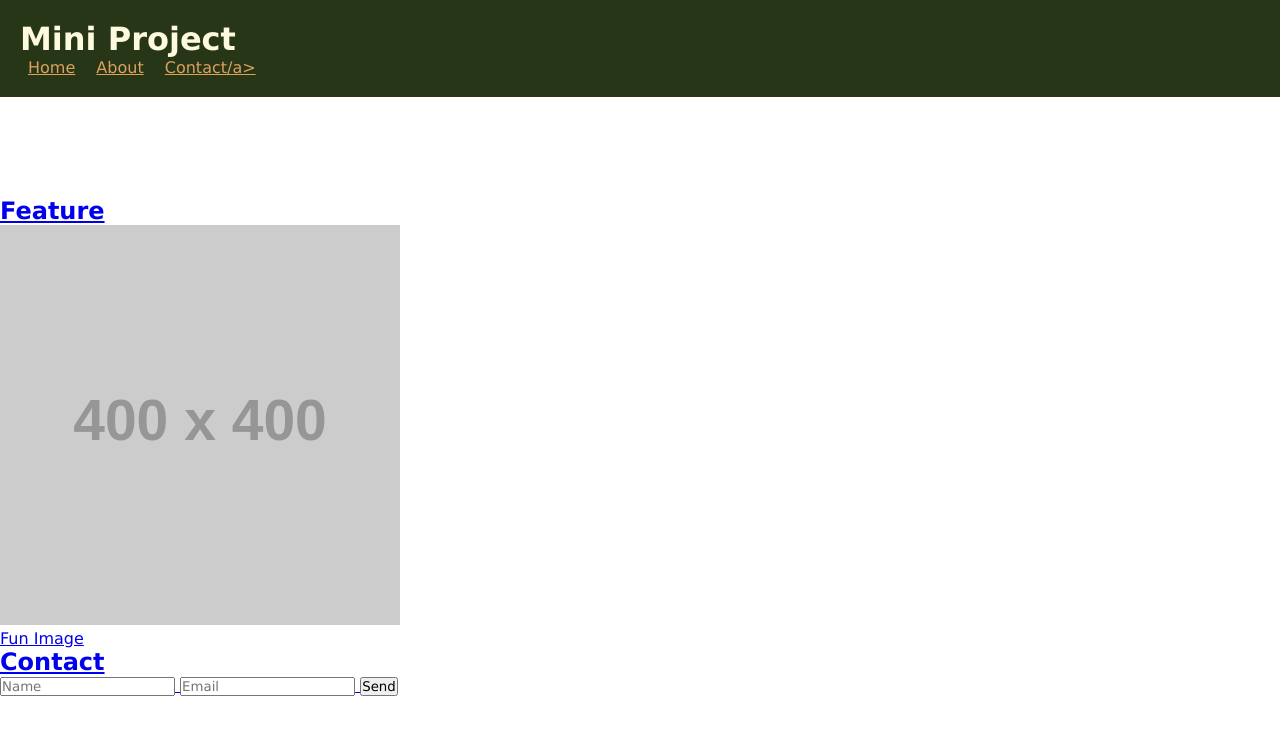
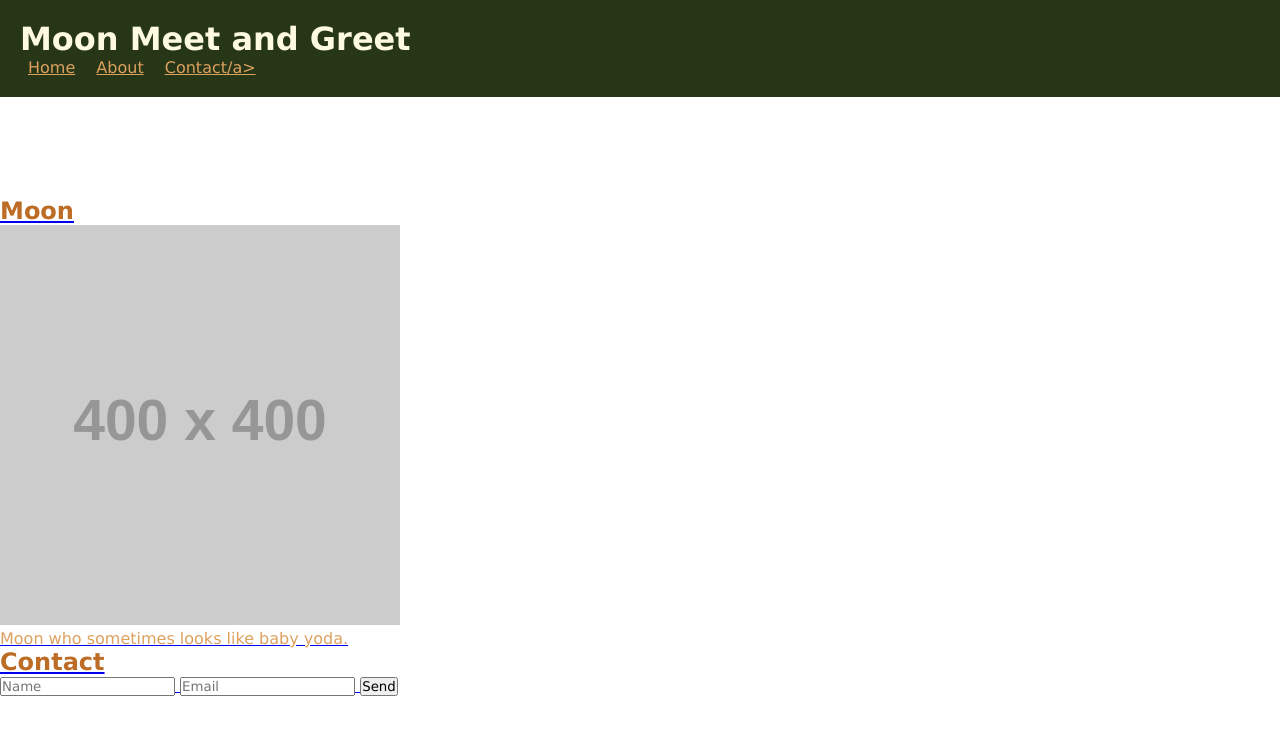
Before and after one commit to jasminbouasavatdy/mini_project_1, a plain HTML site: page index.html in a window 1280 px wide. Drawn offline with Linux system fonts and the light colour scheme; placeholder pictures from the web are drawn by us.

Commit message:
changed html wording

```diff
--- a/index.html
+++ b/index.html
@@ -9,7 +9,7 @@
 </head>
 <body>
     <header>
-        <h1>Mini Project</h1>
+        <h1>Moon Meet and Greet</h1>
         <nav>
             <a href="#">Home</a>
             <a href="#">About</a>
@@ -17,11 +17,13 @@
         </nav>
     </header>
     <main>
-        <h2>Feature</h2>
+        <h2>Moon</h2>
         <figure>
         <img src="https://via.placeholder.com/400"
         alt="placeholder" />
-        <figcaption>Fun Image</figcaption>
+        <figcaption>Moon who sometimes
+            looks like baby yoda.
+        </figcaption>
          </figure>
     </main>
     <form>
--- a/style.css
+++ b/style.css
@@ -11,7 +11,6 @@ header{
     background-color: #283618;
     color: #fefae0;
     padding: 20px
-
 }
 
 nav  a {
@@ -21,3 +20,11 @@ nav  a {
 main {
     margin-top: 100px;
 }
+
+h2 {
+    color:#bc6c25
+}
+
+figcaption {
+    color:#dda15e
+}
```
